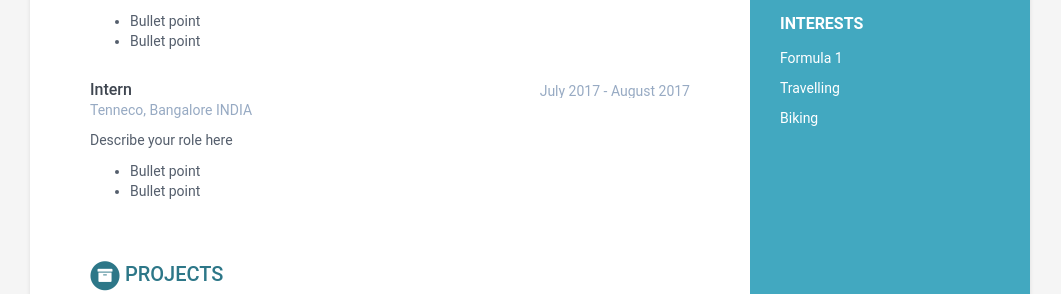
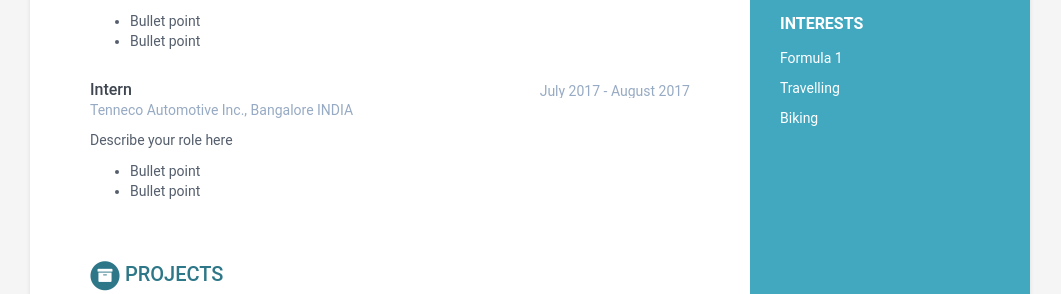
Before and after one commit to tejaspatil2098/tejaspatil2098.github.io, a Jekyll site: the page built from index.html, in a window 1280 px wide. Shown: the part 1153-1447 px from the top of the page, without its empty margins (110-1171 px from the left). Built offline with Jekyll 4.4.1, drawn with Linux system fonts in a browser that asks for light colours.

Commit message:
Update data.yml

```diff
--- a/_data/data.yml
+++ b/_data/data.yml
@@ -158,7 +158,7 @@ experiences:
 
     - role: Intern
       time: July 2017 - August 2017
-      company: Tenneco, Bangalore INDIA
+      company: Tenneco Automotive Inc., Bangalore INDIA
       details: |
         Describe your role here
 
```
